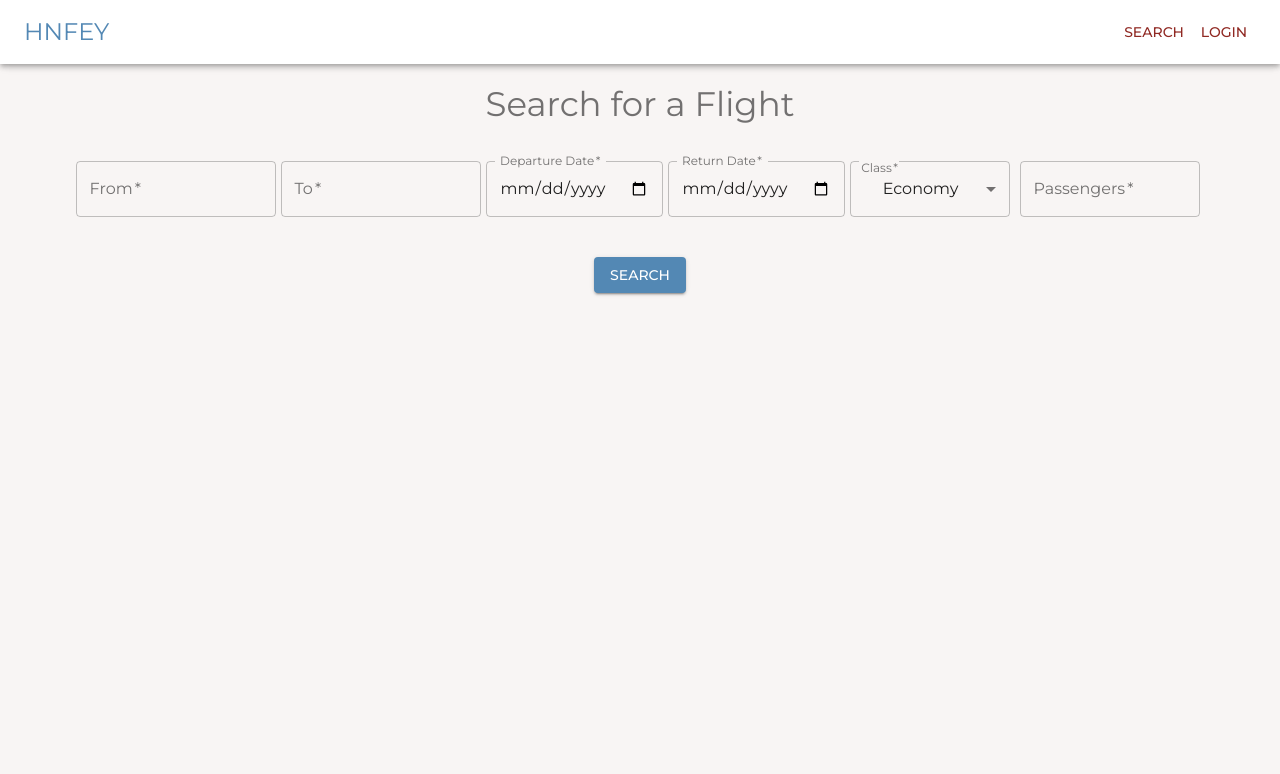
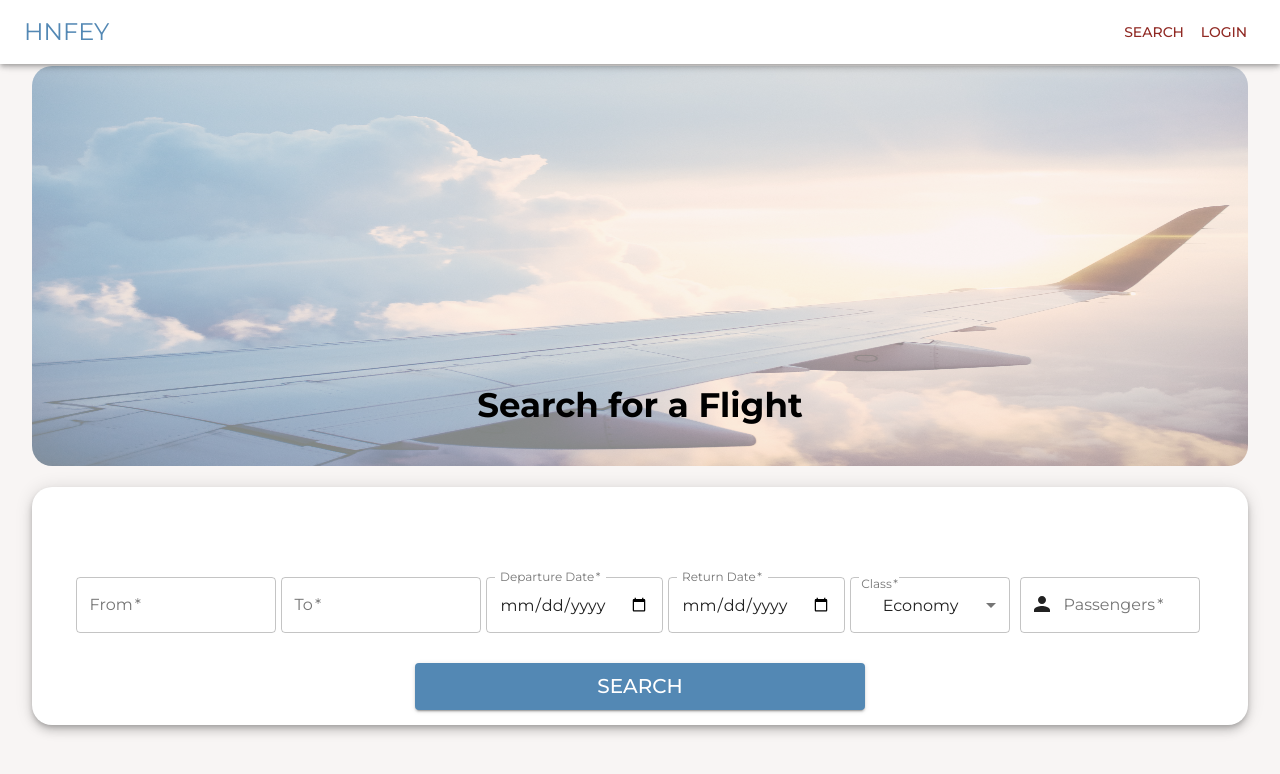
Before and after one commit to advanced-computer-lab/HNFEY, a React (Create React App) app in the folder client/: page / in a window 1280 px wide. Shown: the top 774 px of the page. Built offline with nearby package versions, Linux system fonts and the light colour scheme.

Commit message:
modify home page and fix login at checkout

```diff
--- a/client/src/components/Home/Home.js
+++ b/client/src/components/Home/Home.js
@@ -8,9 +8,13 @@ import {
   Select,
   MenuItem,
   FormControl,
+  Paper,
 } from "@material-ui/core";
 import { useHistory } from "react-router";
 import moment from "moment";
+import PersonIcon from "@mui/icons-material/Person";
+import CompareArrowsIcon from "@mui/icons-material/CompareArrows";
+import Avatar from "@material-ui/core/Avatar";
 
 const FlightForm = () => {
   const history = useHistory();
@@ -48,12 +52,33 @@ const FlightForm = () => {
   };
 
   return (
-    <Container component="main" align="center" style={{ marginTop: "65px" }}>
+    <Container component="main" align="center" style={{ marginTop: "10%" }}>
+      <img
+        src="images/bg.jpg"
+        alt="logo"
+        width="100%"
+        style={{
+          opacity: "0.5",
+          height: "400px",
+          zIndex: "-5",
+          position: "relative",
+          marginTop: "-5%",
+          borderRadius: 20,
+        }}
+      />
+      <Typography
+        variant="h4"
+        color="#000000"
+        style={{ fontWeight: "bold", marginTop: "-7%" }}
+      >
+        Search for a Flight
+      </Typography>
+
+      <Paper elevation={6} style={{ margin: "5% 0% 2%", borderRadius: 20 }}>
         <form onSubmit={handleSubmit}>
           <br />
-        <Typography variant="h4" color="textSecondary">
-          Search for a Flight
-        </Typography>
+          <br />
+          <br />
           <br />
           <br />
 
@@ -67,6 +92,10 @@ const FlightForm = () => {
             type="text"
             required
           />
+
+          {/* <Avatar style={{ border: 10, position: "absolute" }}>
+            <CompareArrowsIcon></CompareArrowsIcon>
+          </Avatar> */}
 
           <TextField
             style={{ maxWidth: 200, margin: "0px 5px 10px 0px" }}
@@ -123,7 +152,11 @@ const FlightForm = () => {
               Class
             </InputLabel>
             <Select
-            style={{ minWidth: 160, maxWidth: 200, margin: "0px 5px 10px 0px" }}
+              style={{
+                minWidth: 160,
+                maxWidth: 200,
+                margin: "0px 5px 10px 0px",
+              }}
               labelId="demo-simple-select-label"
               id="demo-simple-select"
               label="Class"
@@ -137,21 +170,36 @@ const FlightForm = () => {
             </Select>
           </FormControl>
 
+          <div style={{ position: "relative", display: "inline-block" }}>
+            <PersonIcon
+              style={{ position: "absolute", marginLeft: 10, marginTop: 15 }}
+            ></PersonIcon>
             <TextField
-          style={{ minWidth: 180, maxWidth: 200, margin: "0px 5px 10px 0px" }}
+              style={{
+                minWidth: 180,
+                maxWidth: 200,
+                margin: "0px 5px 10px 0px",
+                textIndent: 30,
+              }}
               onChange={handleChange}
               name="passengers"
               variant="outlined"
               label="Passengers"
               type="number"
-          InputProps={{ inputProps: { min: 0, max: 9 } }}
+              InputProps={{
+                inputProps: { min: 0, max: 9, style: { marginLeft: 30 } },
+              }}
               required
             />
-
-        <br />
+          </div>
 
           <Button
-          style={{ maxWidth: 200, marginTop: "20px" }}
+            style={{
+              width: 450,
+              marginTop: "10px",
+              marginBottom: "15px",
+              fontSize: "20px",
+            }}
             type="submit"
             variant="contained"
             color="primary"
@@ -159,6 +207,7 @@ const FlightForm = () => {
             Search
           </Button>
         </form>
+      </Paper>
     </Container>
   );
 };
--- a/client/src/components/Summary/Summary.js
+++ b/client/src/components/Summary/Summary.js
@@ -44,7 +44,11 @@ const Summary = (props) => {
         {
           label: "Yes",
           onClick: () => {
-            if (props.location.state.username) {
+            // if (props.location.state.username)
+            if (JSON.parse(localStorage.getItem("profile")) !== null) {
+              console.log(
+                JSON.parse(localStorage.getItem("profile")).user.username
+              );
               history.push("/flight/seat-selection", {
                 username: props.location.state.username,
                 flightToSelect: {
```
Also changed, not shown: client/public/images/bg.jpg (added), 1 other file (tests, documents, lock files or other folders). Lines whose indentation alone changed are shown as unchanged.
